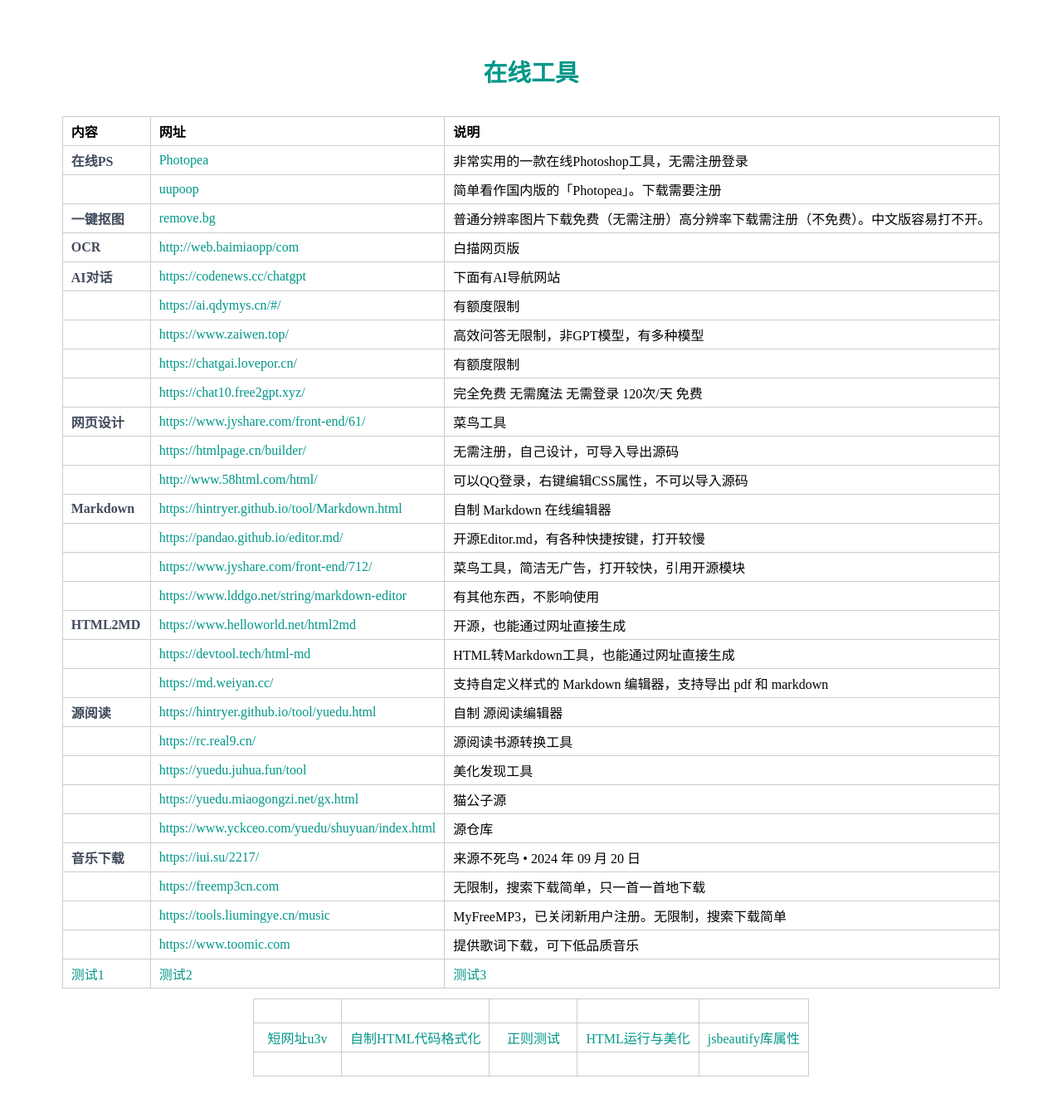
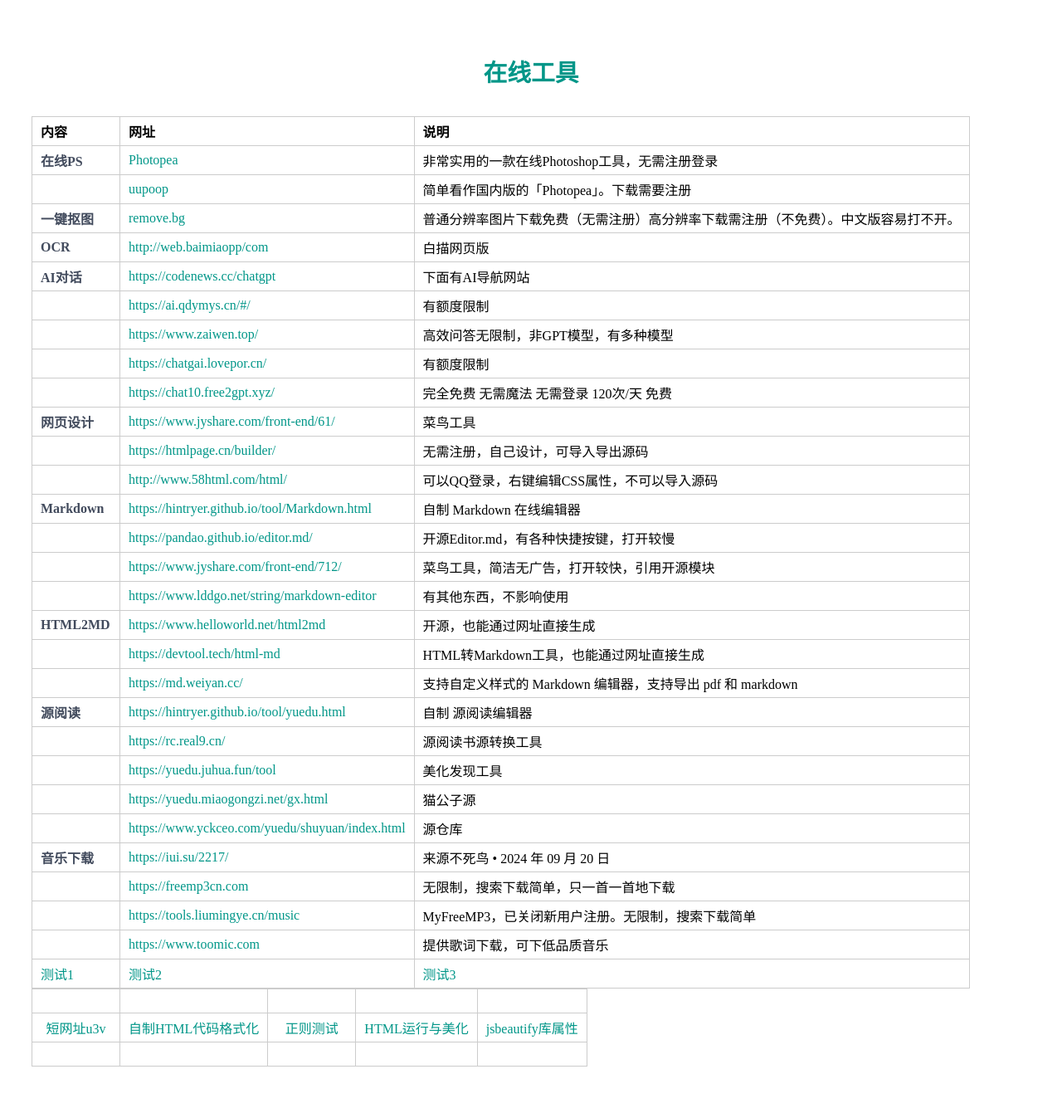
Before and after one commit to hincom/hincom.github.io, a Jekyll site: the page built from index2.md, in a window 1280 px wide. Shown: the whole page at 83% size. Built offline with Jekyll 4.4.1, drawn with Linux system fonts in a browser that asks for light colours; after the commit the page ends 1323 px from its top, so only the background shows below that.

Commit message:
Update weilan.css

```diff
--- a/style/weilan.css
+++ b/style/weilan.css
@@ -34,7 +34,7 @@
  * 表格
  */
  table {
-  margin: 12px auto;
+
        border-collapse: collapse; /*使用单一线条的边框*/
     empty-cells: show; /*单元格无内容依旧绘制边框*/
 }
```
